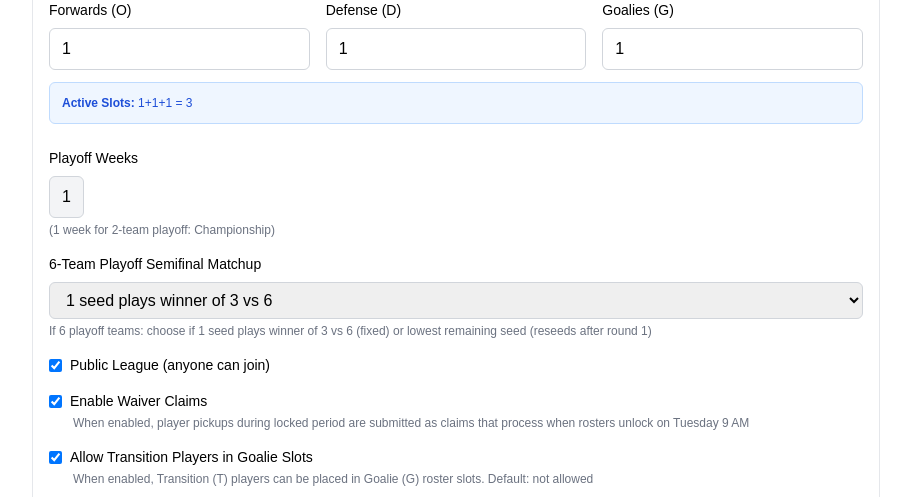
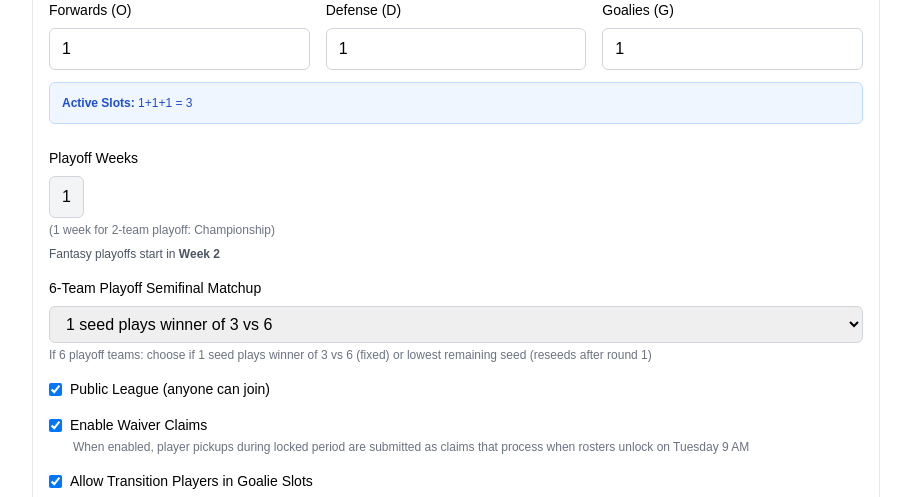
Before and after one commit to GarethMarriott/NLL-Fantasy, a Django app: page /leagues/1/settings/ in a window 1280 px wide. Shown: the part 991-1488 px from the top of the page, without its empty margins (304-1215 px from the left). Run offline with Django 5.2, Linux system fonts and the light colour scheme; a user stored in the database is signed in; tables that the repository leaves empty hold one stand-in row (values such as "Sample post"); parts of the project's set-up code (start-up, migrations or seed data) failed here and were passed over; some libraries are stand-ins or nearby versions.

Commit message:
Add playoff start week display to league settings
Show which NLL season week the fantasy playoffs begin

```diff
--- a/web/models.py
+++ b/web/models.py
@@ -239,6 +239,13 @@ class League(models.Model):
 
     def __str__(self) -> str:
         return f"{self.name} (by {self.commissioner.username})"
+
+    def get_playoff_start_week(self):
+        """Calculate what week the fantasy playoffs start"""
+        if not self.current_week:
+            return None
+        # Playoffs start the week after current week
+        return self.current_week.week_number + 1
 
 
 class Team(models.Model):
--- a/web/templates/web/league_settings.html
+++ b/web/templates/web/league_settings.html
@@ -172,6 +172,11 @@
           <label class="block text-sm font-medium mb-2">Playoff Weeks</label>
           <div id="playoffWeeksDisplay" class="inline-block px-3 py-2 border border-gray-300 rounded-md bg-gray-100">3</div>
           <p id="playoffWeeksExplain" class="text-xs text-gray-500 mt-1">(3 weeks for 6-team playoff: QF, SF, Final)</p>
+          {% if league.get_playoff_start_week %}
+            <p class="text-xs text-gray-600 mt-2">
+              Fantasy playoffs start in <span class="font-semibold">Week {{ league.get_playoff_start_week }}</span>
+            </p>
+          {% endif %}
           </div>
 
         <div class="mt-4">
```
